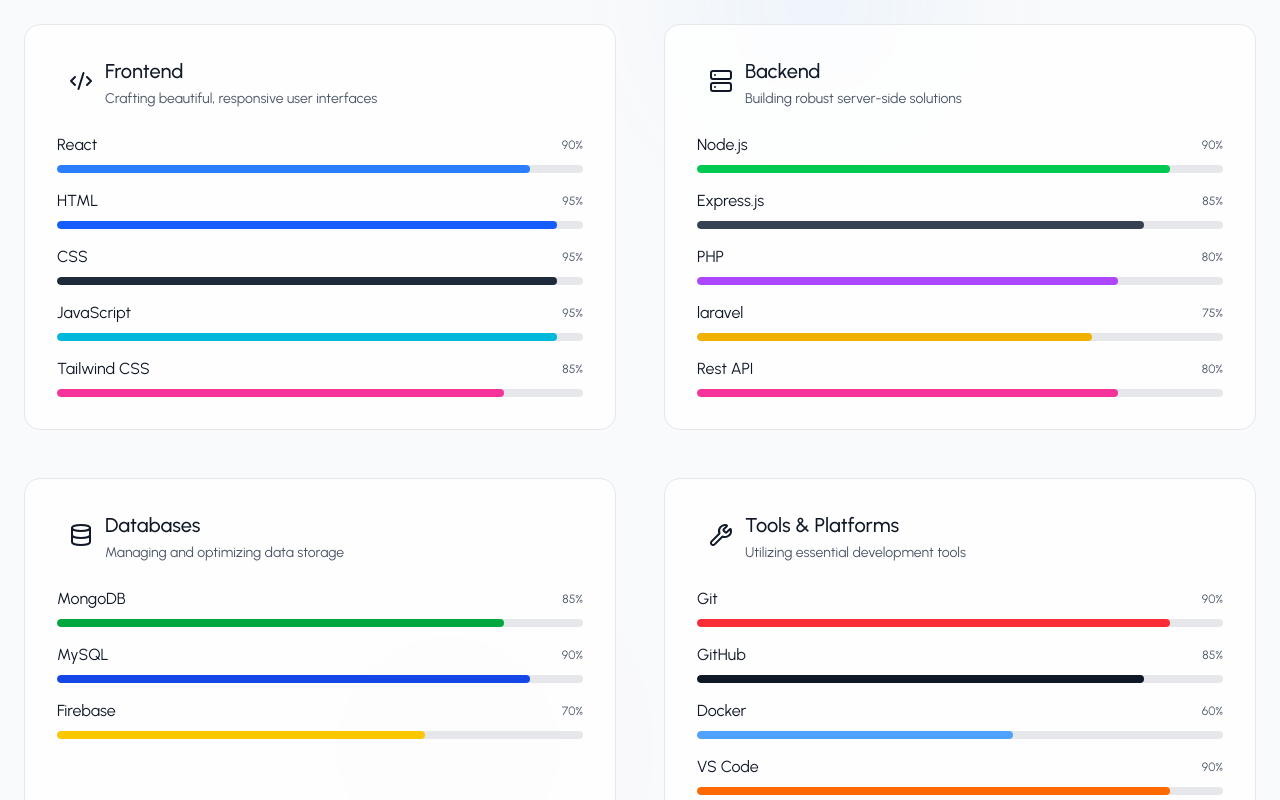
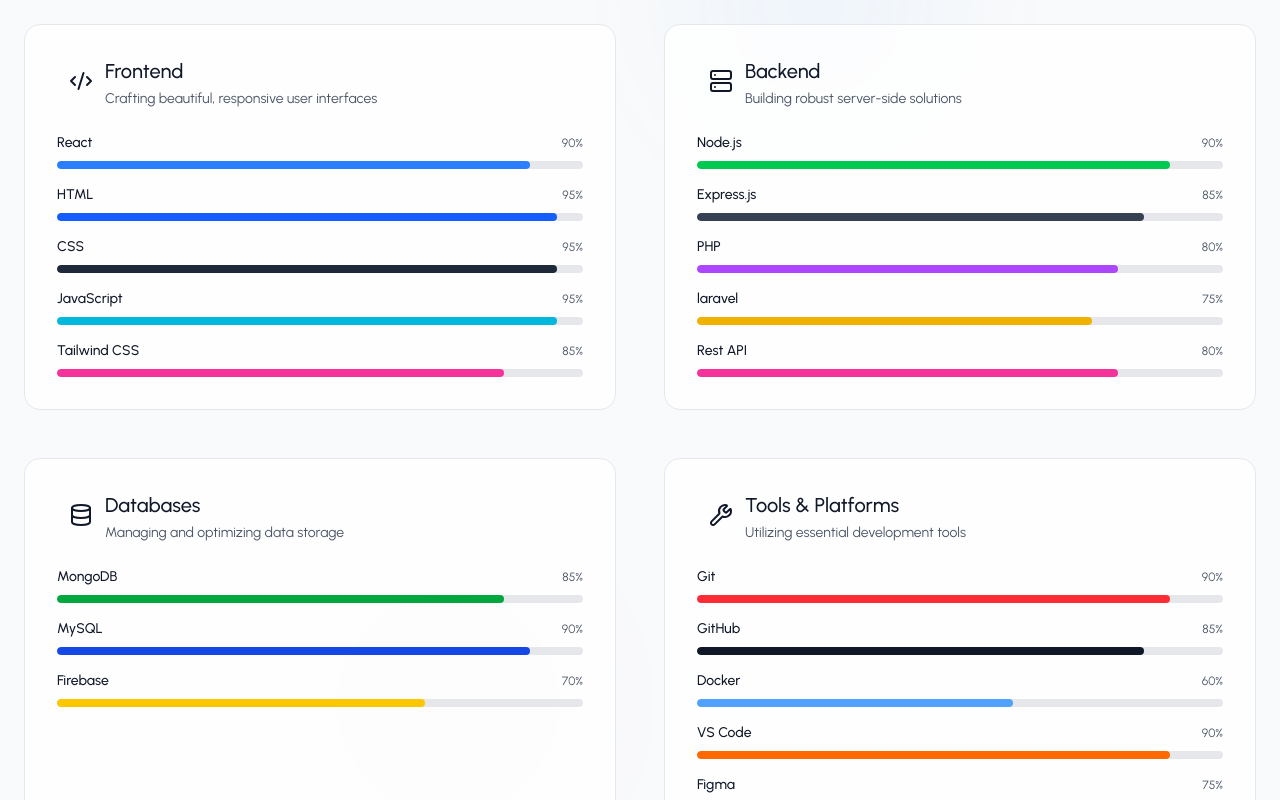
Before and after one commit to AshaniTH/my-portfolio, a React (Vite) app: page / in a window 1280 px wide. Shown: the part 1100-1900 px from the top of the page. Built offline with nearby package versions, Linux system fonts and the light colour scheme.

Commit message:
feat: update skill name styling in SkillsSection for improved readability

```diff
--- a/src/components/Sections/SkillsSection.jsx
+++ b/src/components/Sections/SkillsSection.jsx
@@ -140,7 +140,7 @@ const SkillsSection = () => {
                 <div key={skill.name} className='group'
                 >
                   <div className='flex justify-between items-center mb-2'>
-                    <span className=''>{skill.name}</span>
+                    <span className='text-sm font-medium'>{skill.name}</span>
                     <span
                     className={`text-xs ${
                       isDarkMode ? "text-gray-500" : "text-gray-600"
```
